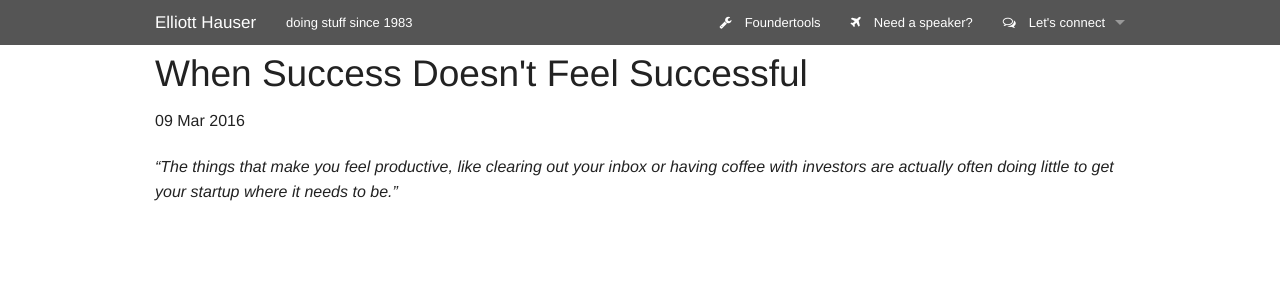
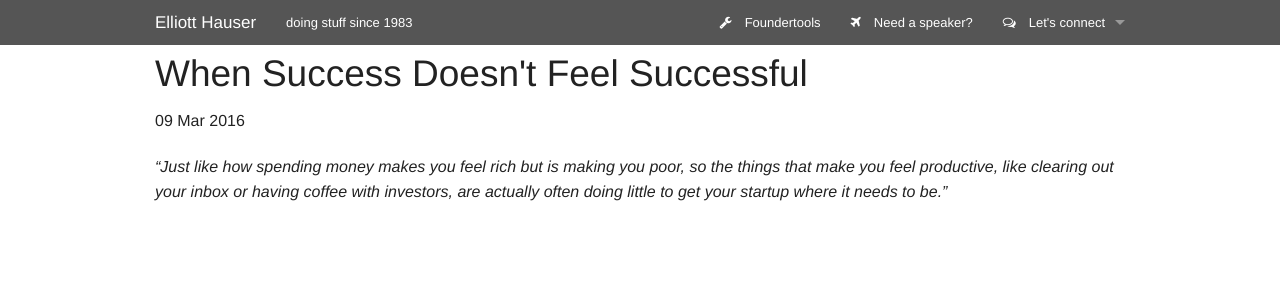
Before and after one commit to eah13/eah13.github.io, a Jekyll site: the page built from _posts/2016-03-09-successful.md, in a window 1280 px wide. Shown: the top 300 px of the page. Built offline with Jekyll 4.4.1, drawn with Linux system fonts in a browser that asks for light colours; nearby versions of some CDN libraries.

Commit message:
Update 2016-03-09-successful.md

```diff
--- a/_posts/2016-03-09-successful.md
+++ b/_posts/2016-03-09-successful.md
@@ -4,4 +4,4 @@ link: https://medium.com/@hauspoor/success-doesn-t-feel-successful-472412d1899f#
 layout: post
 ---
 
-*"The things that make you feel productive, like clearing out your inbox or having coffee with investors are actually often doing little to get your startup where it needs to be."*
+*"Just like how spending money makes you feel rich but is making you poor, so the things that make you feel productive, like clearing out your inbox or having coffee with investors, are actually often doing little to get your startup where it needs to be."*
```
